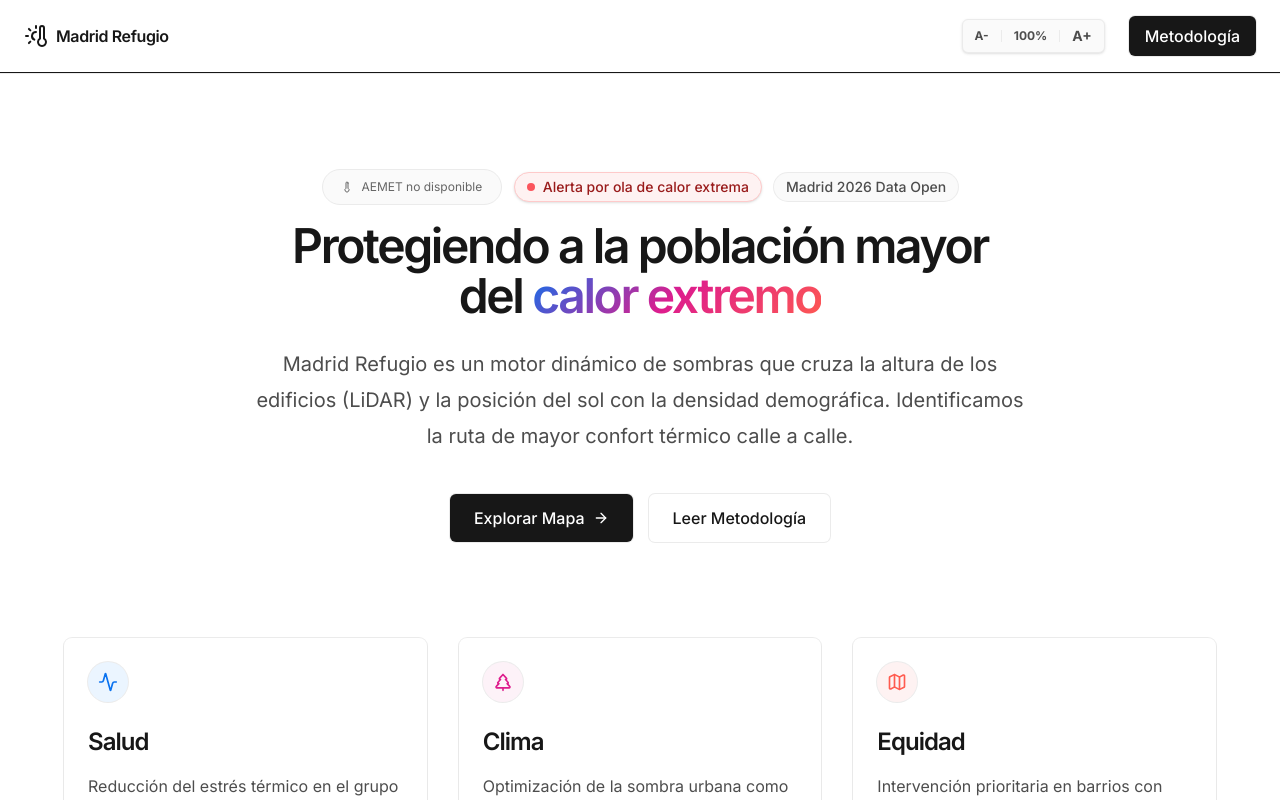
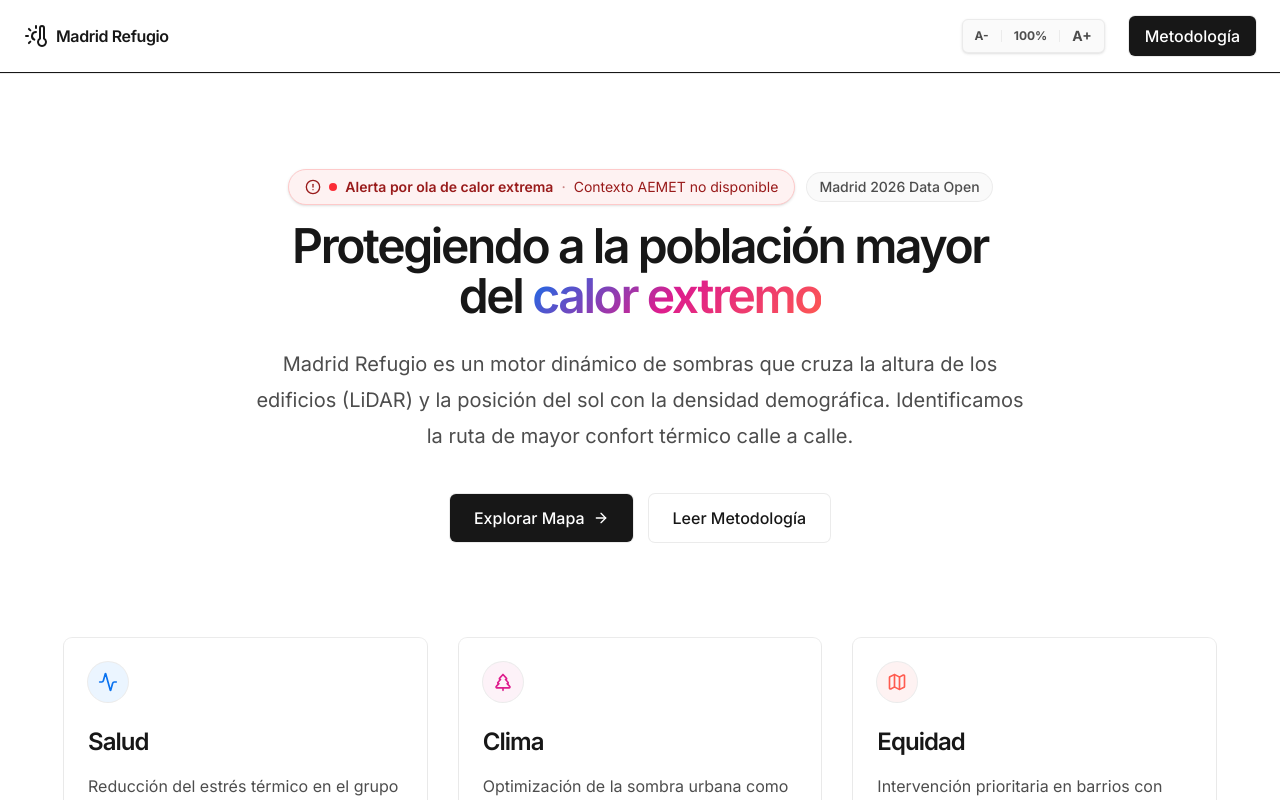
Before and after one commit to Huntsman1756/madrid-refugio-public, a Next.js app in the folder frontend/: page / in a window 1280 px wide. Shown: the top 800 px of the page. Built offline with nearby package versions, Linux system fonts and the light colour scheme; no server answers.

Commit message:
refactor: merge AEMET status into heat alert banner

```diff
--- a/frontend/src/app/page.tsx
+++ b/frontend/src/app/page.tsx
@@ -172,10 +172,6 @@
 
           <div className="flex flex-col sm:flex-row items-center justify-center gap-3 mb-4 fade-in-up">
             <WeatherWidget />
-            <div className="inline-flex items-center gap-2 px-3 py-1 rounded-full bg-[#fef2f2] border border-[#fecaca] text-[#991b1b] text-sm font-medium shadow-sm">
-              <span className="flex h-2 w-2 rounded-full bg-red-500 animate-pulse"></span>
-              Alerta por ola de calor extrema
-            </div>
             <div className="inline-flex items-center gap-2 px-3 py-1 rounded-full bg-[var(--ds-gray-50)] shadow-[var(--shadow-border)] text-[var(--ds-gray-600)] text-sm font-medium">
               Madrid 2026 Data Open
             </div>
--- a/frontend/src/components/WeatherWidget.tsx
+++ b/frontend/src/components/WeatherWidget.tsx
@@ -1,11 +1,11 @@
 "use client";
 
-import { useState, useEffect } from "react";
-import { Sun, Thermometer, AlertCircle, RefreshCw } from "lucide-react";
+import { useEffect, useState } from "react";
+import { AlertCircle, RefreshCw, Thermometer } from "lucide-react";
 
 interface WeatherData {
   municipio: string;
-  temperatura: number;
+  temperatura: number | string;
   estado_cielo: string;
   timestamp: string;
   fuente: string;
@@ -19,12 +19,12 @@
   const fetchWeather = async () => {
     setLoading(true);
     try {
-      // Usamos el proxy de Vercel (URL vacía ataca al mismo dominio)
       const response = await fetch("/api/weather");
       const data = await response.json();
       setWeather(data);
     } catch (err) {
       console.error("Error fetching weather:", err);
+      setWeather(null);
     } finally {
       setLoading(false);
     }
@@ -32,53 +32,39 @@
 
   useEffect(() => {
     fetchWeather();
-    // Refresh cada 15 min
     const interval = setInterval(fetchWeather, 15 * 60 * 1000);
     return () => clearInterval(interval);
   }, []);
 
-  if (loading && !weather) {
-    return (
-      <div className="inline-flex min-h-[36px] min-w-[180px] items-center justify-center gap-2 rounded-full border border-[var(--ds-gray-100)] bg-[var(--ds-gray-50)] px-3 py-1 text-xs text-[var(--ds-gray-500)]">
-        <RefreshCw className="w-3 h-3 animate-spin" />
-        Consultando AEMET...
-      </div>
-    );
-  }
+  const hasWeather = !!weather && !weather.error;
+  const temperature = hasWeather ? Number(weather.temperatura) : null;
+  const isHot = temperature !== null && temperature >= 30;
+  const toneClasses = isHot
+    ? "border-orange-200 bg-orange-50 text-orange-800"
+    : "border-[#fecaca] bg-[#fef2f2] text-[#991b1b]";
 
-  if (weather?.error || !weather) {
-    return (
-      <div className="inline-flex min-h-[36px] min-w-[180px] items-center justify-center gap-2 rounded-full border border-[var(--ds-gray-100)] bg-[var(--ds-gray-50)] px-3 py-1 text-xs text-[var(--ds-gray-500)]">
-        <Thermometer className="w-3 h-3" />
-        AEMET no disponible
-      </div>
-    );
-  }
-
-  const isHot = weather.temperatura >= 30;
+  const statusText =
+    loading && !weather
+      ? "Consultando AEMET..."
+      : hasWeather
+        ? `Madrid ahora: ${temperature} °C, ${weather.estado_cielo} (AEMET ${weather.timestamp})`
+        : "Contexto AEMET no disponible";
 
   return (
-    <div className={`inline-flex items-center gap-3 px-4 py-1.5 rounded-full border shadow-sm transition-all fade-in-up active
-      ${isHot ? 'bg-orange-50 border-orange-200 text-orange-800' : 'bg-blue-50 border-blue-200 text-blue-800'}`}>
-      <div className="flex items-center gap-1.5 font-medium text-xs sm:text-sm">
-        <Thermometer className={`w-4 h-4 ${isHot ? 'text-orange-500' : 'text-blue-500'}`} />
-        <span>{weather.temperatura}°C</span>
-      </div>
-      <div className="h-3 w-px bg-current opacity-20"></div>
-      <div className="flex items-center gap-1.5 text-xs font-medium">
-        <Sun className="w-3.5 h-3.5 opacity-70" />
-        <span className="hidden sm:inline capitalize">{weather.estado_cielo}</span>
-        <span className="opacity-60 text-[10px] ml-1">{weather.timestamp}</span>
-      </div>
-      {isHot && (
-        <>
-          <div className="h-3 w-px bg-current opacity-20"></div>
-          <div className="flex items-center gap-1 text-[10px] font-bold uppercase tracking-wider text-orange-600">
-            <AlertCircle className="w-3 h-3" />
-            <span className="hidden xs:inline">Riesgo Térmico</span>
-          </div>
-        </>
+    <div
+      className={`inline-flex min-h-[36px] items-center gap-2 rounded-full border px-4 py-1.5 text-xs font-medium shadow-sm transition-all fade-in-up active sm:text-sm ${toneClasses}`}
+    >
+      {loading && !weather ? (
+        <RefreshCw className="h-3.5 w-3.5 animate-spin" />
+      ) : hasWeather ? (
+        <Thermometer className={`h-4 w-4 ${isHot ? "text-orange-500" : "text-red-500"}`} />
+      ) : (
+        <AlertCircle className="h-4 w-4" />
       )}
+      <span className="flex h-2 w-2 rounded-full bg-red-500" />
+      <span className="font-semibold">Alerta por ola de calor extrema</span>
+      <span className="opacity-50">·</span>
+      <span className="font-normal">{statusText}</span>
     </div>
   );
 }
```
